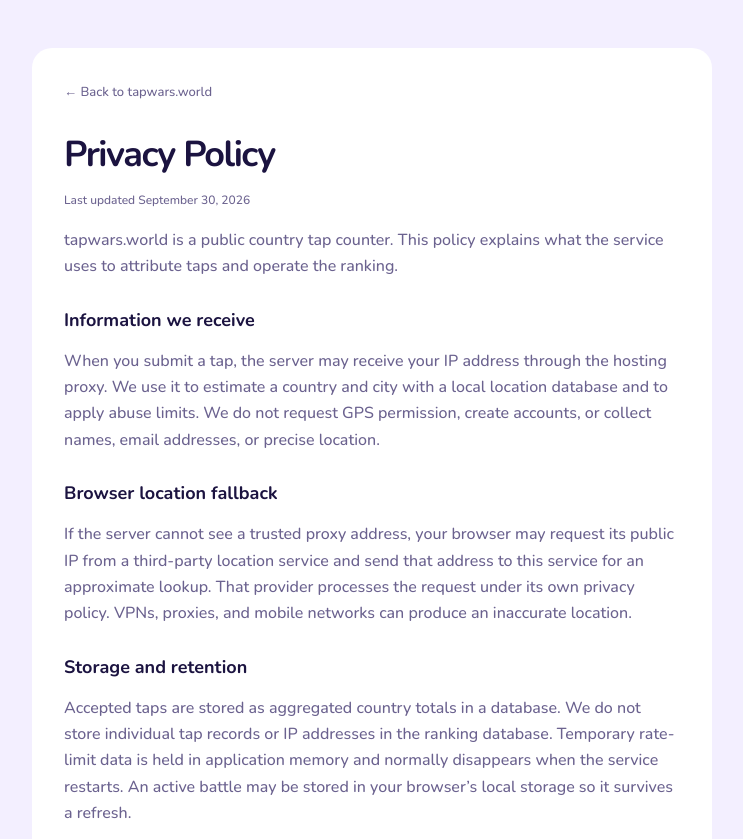
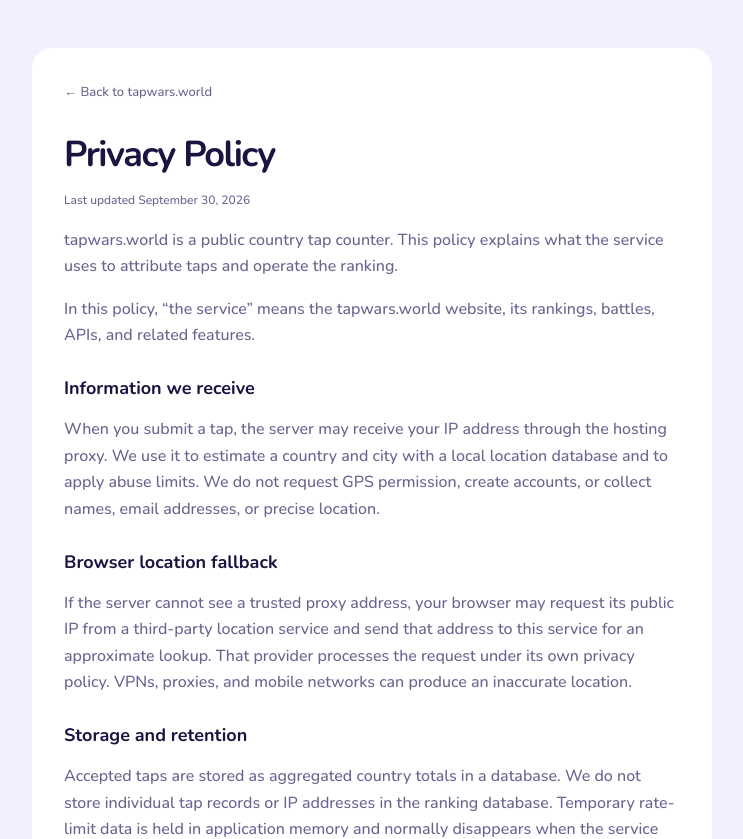
Before and after one commit to zabe-dev/tap-wars-world, a Next.js app: page /privacy in a window 1280 px wide. Shown: the top 839 px of the page, without its empty margins (268-1011 px from the left). Built offline with nearby package versions, Linux system fonts and the light colour scheme.

Commit message:
docs: define tapwars service in legal pages

```diff
--- a/app/privacy/page.tsx
+++ b/app/privacy/page.tsx
@@ -8,6 +8,7 @@ export default function PrivacyPage() {
     <Link className={styles.back} href="/">← Back to tapwars.world</Link>
     <h1>Privacy Policy</h1><p className={styles.updated}>Last updated September 30, 2026</p>
     <p>tapwars.world is a public country tap counter. This policy explains what the service uses to attribute taps and operate the ranking.</p>
+    <p>In this policy, “the service” means the tapwars.world website, its rankings, battles, APIs, and related features.</p>
     <h2>Information we receive</h2>
     <p>When you submit a tap, the server may receive your IP address through the hosting proxy. We use it to estimate a country and city with a local location database and to apply abuse limits. We do not request GPS permission, create accounts, or collect names, email addresses, or precise location.</p>
     <h2>Browser location fallback</h2>
--- a/app/terms/page.tsx
+++ b/app/terms/page.tsx
@@ -8,6 +8,7 @@ export default function TermsPage() {
     <Link className={styles.back} href="/">← Back to tapwars.world</Link>
     <h1>Terms of Use</h1><p className={styles.updated}>Last updated September 30, 2026</p>
     <p>By using tapwars.world, you agree to use the service lawfully and in a way that does not interfere with other visitors or the service itself.</p>
+    <p>In these terms, “the service” means the tapwars.world website, its rankings, battles, APIs, and related features.</p>
     <h2>Fair use</h2>
     <p>You may tap manually for personal use. Do not use scripts, bots, clickers, automated requests, multiple accounts or devices to manipulate rankings, bypass rate limits, overload the service, or interfere with another visitor’s use.</p>
     <h2>Rankings and location</h2>
```
